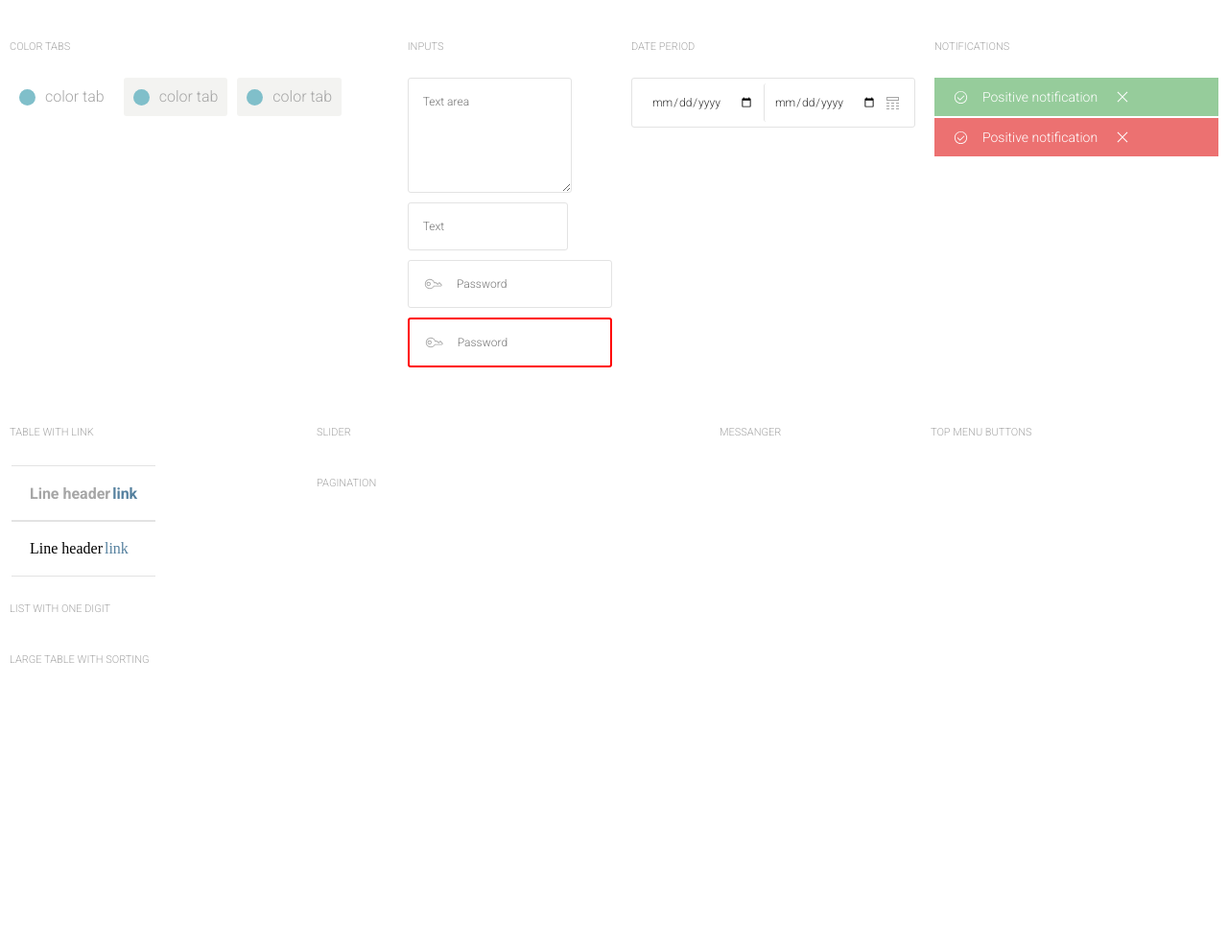
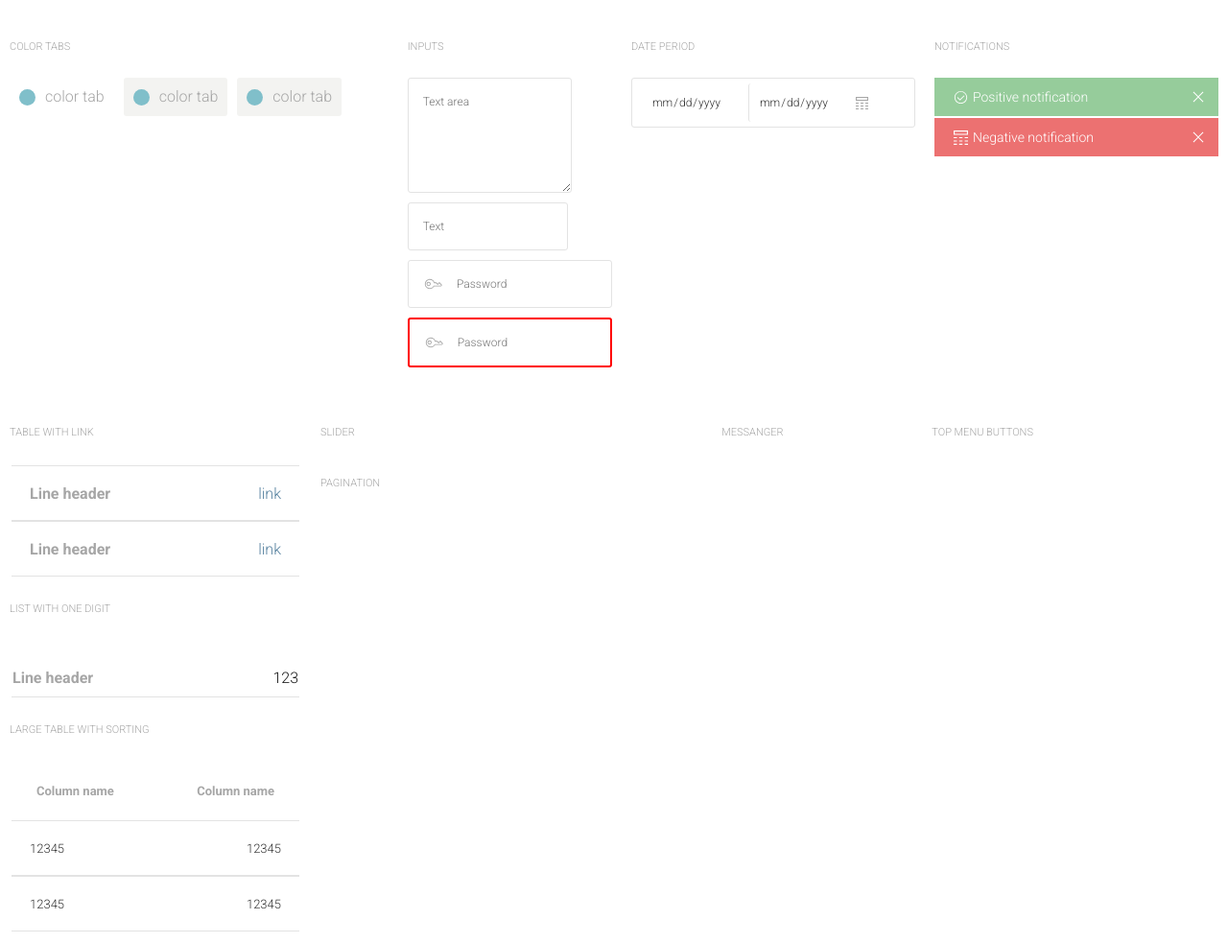
Before and after one commit to Demnat/solo-Project-1, a website: page styleguide.html in a window 1280 px wide. Shown: the part 244-1227 px from the top of the page at 96% size. Before the commit the page ends 974 px from the top, so only its background shows below. Drawn offline with Linux system fonts and the light colour scheme.

Commit message:
Update styleguide - third section - tables

```diff
--- a/package.json
+++ b/package.json
@@ -15,9 +15,11 @@
     "build:sass": "node-sass --output-style compact -o css sass",
     "build:autoprefixer": "autoprefixer-cli css/*.css",
     "build-dev:sass": "node-sass --output-style expanded --source-map true -o css sass",
-    "watch": "npm-run-all build -p watch:sassprefixer -p watch:browsersync ",
-    "watch:sassprefixer": "onchange sass/*.scss -- npm-run-all -p build:sass build:autoprefixer",
+    "watch": "npm-run-all build --parallel watch:*",
+    "watch:sass": "node-sass --output-style expanded --source-map true -wo css sass",
+    "watch:autoprefixer": "autoprefixer-cli -o css/style.prefixed.css css/style.css",
     "watch:browsersync": "browser-sync start --server --files css/*.css *.html"
+
   },
   "keywords": [],
   "author": "",
--- a/sass/_variables.scss
+++ b/sass/_variables.scss
@@ -23,6 +23,8 @@ $greyBorderForm-color: #b1b1b1;
 $circleTab-color: #80bfca;
 $bgTab-color: #f3f3f1;
 $bgTableHover-color: #f1f3f3;
+$tableDigit-color: #191919;
+$tableArrowUp-color: #a4a4a4;
 
 
 
@@ -40,3 +42,5 @@ $btn-font: 300 18px/42px 'Roboto', sans-serif;
 $textInput-font: 300 12px/18px 'Roboto', sans-serif;
 $tabs-font: 300 16px/42px 'Roboto', sans-serif;
 $tablesLineHeader-font: 700 16px/17px 'Roboto', sans-serif;
+$thTable-font: 700 13px/15px 'Roboto', sans-serif;
+$tdTableSorted-font: 300 13px/17px 'Roboto', sans-serif;
--- a/sass/style.scss
+++ b/sass/style.scss
@@ -86,56 +86,56 @@ body {
 		@extend .icon;
 		width: 13px;
 		height: 13px;
-		-webkit-mask: url(/images/show.svg) no-repeat 100% 100%;
-		mask: url(/images/show.svg) no-repeat 100% 100%;
+		-webkit-mask: url('/images/show.svg') no-repeat 100% 100%;
+		mask: url('/images/show.svg') no-repeat 100% 100%;
 	}
 
 	.links {
 		@extend .icon;
 		width: 16px;
 		height: 8px;
-		-webkit-mask: url(/images/links.svg) no-repeat 100% 100%;
-		mask: url(/images/links.svg) no-repeat 100% 100%;
+		-webkit-mask: url('/images/links.svg') no-repeat 100% 100%;
+		mask: url('/images/links.svg') no-repeat 100% 100%;
 	}
 
 	.keyPassword {
 		@extend .icon;
 		width: 21px;
 		height: 12px;
-		-webkit-mask: url(/images/password.svg) no-repeat 100% 100%;
-		mask: url(/images/password.svg) no-repeat 100% 100%;
+		-webkit-mask: url('/images/password.svg') no-repeat 100% 100%;
+		mask: url('/images/password.svg') no-repeat 100% 100%;
 	}
 
 	.calendar {
 		@extend .icon;
 		width: 13px;
 		height: 13px;
-		-webkit-mask: url(/images/calendar.svg) no-repeat 100% 100%;
-		mask: url(/images/calendar.svg) no-repeat 100% 100%;
+		-webkit-mask: url('/images/calendar.svg') no-repeat 100% 100%;
+		mask: url('/images/calendar.svg') no-repeat 100% 100%;
 	}
 
 	.negative {
 		@extend .icon;
 		width: 15px;
 		height: 15px;
-		-webkit-mask: url(/images/negative.svg) no-repeat 100% 100%;
-		mask: url(/images/calendar.svg) no-repeat 100% 100%;
+		-webkit-mask: url('/images/negative.svg') no-repeat 100% 100%;
+		mask: url('/images/calendar.svg') no-repeat 100% 100%;
 	}
 
 	.positive {
 		@extend .icon;
 		width: 15px;
 		height: 15px;
-		-webkit-mask: url(/images/positive.svg) no-repeat 100% 100%;
-		mask: url(/images/positive.svg) no-repeat 100% 100%;
+		-webkit-mask: url('/images/positive.svg') no-repeat 100% 100%;
+		mask: url('/images/positive.svg') no-repeat 100% 100%;
 	}
 
 	.close {
 		@extend .icon;
 		width: 12px;
 		height: 12px;
-		-webkit-mask: url(/images/close.svg) no-repeat 100% 100%;
-		mask: url(/images/close.svg) no-repeat 100% 100%;
+		-webkit-mask: url('/images/close.svg') no-repeat 100% 100%;
+		mask: url('/images/close.svg') no-repeat 100% 100%;
 	}
 
 
@@ -205,7 +205,7 @@ body {
 			position: relative;
 			cursor: pointer;
 			font: $text-font;
-			justify-content: start;
+			justify-content: space-between;
 			align-items: center;
 			-webkit-user-select: none;
 			-moz-user-select: none;
@@ -270,10 +270,7 @@ body {
 
 				& > .show {
 					margin: 0 10px;
-				/*	teoretycznie przeniesienie ikony show na prawą stronę inputa - NIE DZIAŁA*/
 					display: inline-flex;
-					justify-self: right;
-					-webkit-justify-self: right;
 				}
 			}
 
@@ -352,6 +349,10 @@ body {
 			input {
 				margin: 5px 0;
 				padding: 0 10px;
+				&[type=date]::-webkit-inner-spin-button, &[type=date]::-webkit-outer-spin-buttonm, &[type=date]::-webkit-calendar-picker-indicator {
+					display: none;
+					-webkit-appearance: none;
+				}
 			}
 		}
 	}
@@ -445,26 +446,28 @@ body {
 	}
 
 	.positiveNotification, .negativeNotification {
+		position: relative;
 		margin: 2px 0;
 		padding: 0 15px;
 		height: 40px;
 		display: flex;
 		background-color: $positiveNotification-color;
+		justify-content: space-between;
 		align-items: center;
 
 		& > div {
 			margin: 0 0 0 5px;
+
 			display: inline-flex;
 			background-color: $btnFont-color;
-			&.close {
-			//	justify-content: right;     NIE DZIALA , grid? float? :(
-				justify-self: right;
-				-webkit-justify-self: right;
+			&.positive, &.negative {
+				position: absolute;
 			}
 		}
 
 		& > P {
 			margin: 0 15px;
+			padding: 0 0 0 10px;
 			color: $btnFont-color;
 		}
 
@@ -482,11 +485,63 @@ body {
 	}
 
 	table {
+		thead {
+			tr {
+				border: none;
+				&:hover {
+					background-color: transparent;
+				}
+				th {
+					padding: 8px;
+					font: $thTable-font;
+					color: $headers-color;
+					border-radius: 3px;
+
+					.arrowUp {
+						display: none;
+					}
+
+					&:hover {
+						background-color: $bgTableHover-color;
+						color: $text-color;
+
+						.arrowUp {
+							margin: 0 0 0 10px;
+							display: inline-flex;
+							width: 6px;
+							height: 6px;
+							border: solid $tableArrowUp-color;
+							cursor: pointer;
+							border-width: 1px 0 0 1px;
+							-webkit-transform: rotate(45deg);
+							-ms-transform: rotate(45deg);
+							transform: rotate(45deg);
+						}
+					}
+				}
+			}
+		}
+
+		tbody {
+			tr.sorted {
+
+
+				td {
+					display: flex;
+					justify-content: flex-start;
+					font: $tdTableSorted-font;
+					color: $text-color;
+				}
+			}
+		}
+
 		tr {
 			padding: 0 18px;
+			min-width: 300px;
 			height: 58px;
 			display: flex;
 			align-items: center;
+			justify-content: space-between;
 			border-bottom: 1px solid $disabledBtn-color;
 			border-top: 1px solid $disabledBtn-color;
 
@@ -494,14 +549,26 @@ body {
 				background-color: $bgTableHover-color;
 			}
 
-			&:first-child {
+			&.digit {
+				padding: 0 0 10px 0;
+				border-top: none;
+				align-items: flex-end;
+				td:nth-child(2) {
+					color: $tableDigit-color;
+					font: $largeLink-font;
+				}
+			}
+
+			td:first-child {
 				color: $headers-color;
 				font: $tablesLineHeader-font;
 			}
 
-			&::nth-child(2) {
+			td:nth-child(2) {
 				font: $largeLink-font;
 			}
+
+
 		}
 	}
 }
--- a/styleguide.html
+++ b/styleguide.html
@@ -113,8 +113,8 @@
                     <div class="close"></div>
                 </div>
                 <div class="negativeNotification">
-                    <div class="positive"></div>
-                    <p>Positive notification</p>
+                    <div class="negative"></div>
+                    <p>Negative notification</p>
                     <div class="close"></div>
                 </div>
             </div>
@@ -133,9 +133,32 @@
                     </tr>
                 </table>
                 <h3>List with one digit</h3>
+                <table>
+                    <tr class="digit">
+                        <td>Line header</td>
+                        <td>123</td>
+                    </tr>
+                </table>
+                <h3>Large table with sorting</h3>
+                <table>
+                    <thead>
+                        <tr>
+                            <th>Column name <span class="arrowUp"></span></th>
+                            <th>Column name <span class="arrowUp"></span></th>
+                        </tr>
+                    </thead>
+                    <tbody>
+                        <tr class="sorted">
+                            <td>12345</td>
+                            <td>12345</td>
+                        </tr>
+                        <tr class="sorted">
+                            <td>12345</td>
+                            <td>12345</td>
+                        </tr>
+                    </tbody>
 
-                <h3>Large table with sorting</h3>
-
+                </table>
             </div>
             <div class="col-4">
                 <h3>Slider</h3>
```
Also changed, not shown: css/style.css, css/style.min.css, 3 other files.
